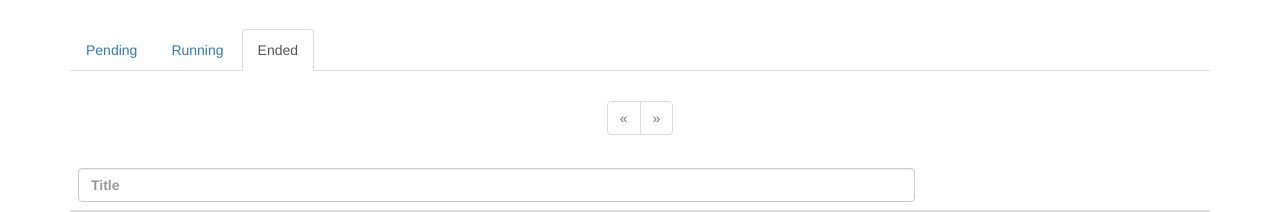
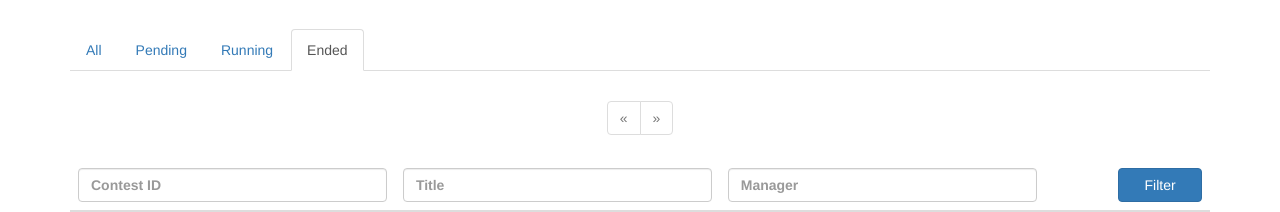
Before and after one commit to ruitian/VirtualJudge, a Flask app: page /contest/ended in a window 1280 px wide. Shown: the part 51-263 px from the top of the page. Run offline with Flask 2, Linux system fonts and the light colour scheme; data that the repository does not hold is empty; parts of the project's set-up code (start-up, migrations or seed data) failed here and were passed over; some libraries are stand-ins or nearby versions.

Commit message:
contest page

```diff
--- a/VJ/templates/contest/contest_ended.html
+++ b/VJ/templates/contest/contest_ended.html
@@ -4,6 +4,7 @@
 
 {% block page_nav %}
 <ul class="nav nav-tabs">
+  <li role="presentation"><a href="/contest">All</a></li>
   <li role="presentation"><a href="/contest/pending">Pending</a></li>
   <li role="presentation"><a href="/contest/running">Running</a></li>
   <li role="presentation" class="active"><a href="#">Ended</a></li>
--- a/VJ/templates/contest/contest_list.html
+++ b/VJ/templates/contest/contest_list.html
@@ -6,8 +6,9 @@
 {% block page_content %}
 {% block page_nav %}
 <ul class="nav nav-tabs">
+  <li role="presentation" class="active"><a href="#">All</a></li>
   <li role="presentation"><a href="/contest/pending">Pending</a></li>
-  <li role="presentation" class="active"><a href="#">Running</a></li>
+  <li role="presentation"><a href="/contest/running">Running</a></li>
   <li role="presentation"><a href="/contest/ended">Ended</a></li>
 </ul>
 {% endblock %}
@@ -19,13 +20,20 @@
   <thead>
     <tr>
       <th>
+        <input class="form-control" type="text" name="cid" placeholder="Contest ID">
+      </th>
+      <th>
         <input class="form-control" type="text" name="title" placeholder="Title">
+      </th>
+      <th>
+        <input class="form-control" type="text" name="manager" placeholder="Manager">
       </th>
       <th></th>
       <th></th>
       <th></th>
-      <th></th>
-      <th></th>
+      <th>
+          <button class="btn btn-primary btn-block" type="submit">Filter</button>
+      </th>
     </tr>
   </thead>
 </table>
--- a/VJ/templates/contest/contest_pending.html
+++ b/VJ/templates/contest/contest_pending.html
@@ -4,6 +4,7 @@
 
 {% block page_nav %}
 <ul class="nav nav-tabs">
+  <li role="presentation"><a href="/contest">All</a></li>
   <li role="presentation" class="active"><a href="#">Pending</a></li>
   <li role="presentation"><a href="/contest/running">Running</a></li>
   <li role="presentation"><a href="/contest/ended">Ended</a></li>
--- a/VJ/templates/contest/contest_running.html
+++ b/VJ/templates/contest/contest_running.html
@@ -4,6 +4,7 @@
 
 {% block page_nav %}
 <ul class="nav nav-tabs">
+  <li role="presentation"><a href="/contest">All</a></li>
   <li role="presentation"><a href="/contest/pending">Pending</a></li>
   <li role="presentation" class="active"><a href="#">Running</a></li>
   <li role="presentation"><a href="/contest/ended">Ended</a></li>
```
